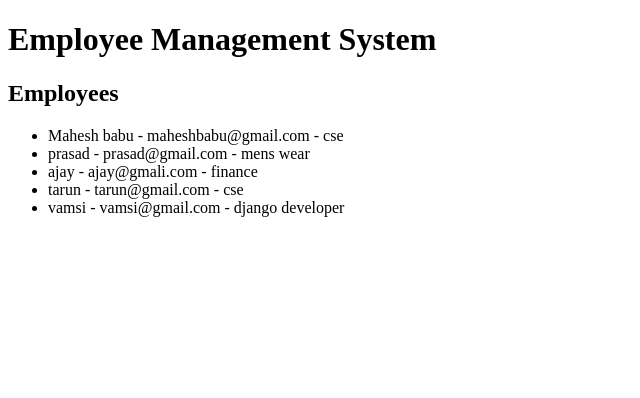
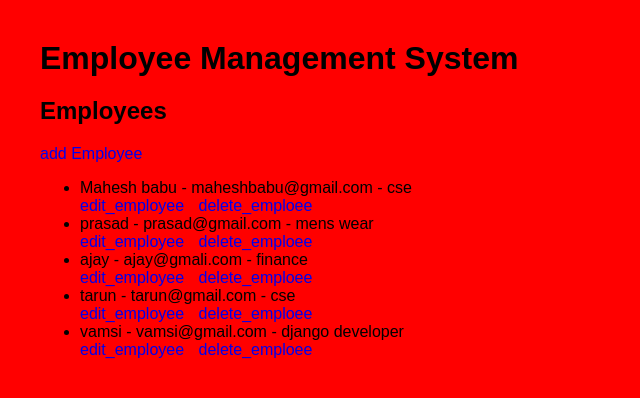
Before and after one commit to Vamsi-Madabathula/Django-Employee-management-system, a Django app: page /employees/ in a window 1280 px wide. Shown: the top 398 px of the page, without its empty margins (0-640 px from the left). Run offline with Django 5.2, Linux system fonts and the light colour scheme; data comes from the database, SQL or seed files in the repository; both versions use the stored data as it was after the commit.

Commit message:
CRUD (add_employee, employee_list, edit_employee, delete_employee) functions written in views and connected CSS with Django

```diff
--- /dev/null
+++ b/employees/static/employees/style.css
@@ -0,0 +1,21 @@
+
+body {
+    font-family: Arial, sans-serif;
+    margin: 40px;
+    background-color: red;
+
+}
+
+h1 {
+    margin-bottom: 10px;
+}
+
+a {
+    text-decoration: none;
+    margin-right: 10px;
+}
+
+button {
+    padding: 8px 15px;
+    cursor: pointer;
+}
--- a/employees/templates/employees/employee_list.html
+++ b/employees/templates/employees/employee_list.html
@@ -1,13 +1,20 @@
+{% load static %}
+<!-- {% load static %} -->
+
 <!DOCTYPE html>
 <html>
 <head>
     <title>Employees</title>
+    <link rel="stylesheet" href="{% static 'employees/style.css' %}">
+    <!-- <link rel="stylesheet" href="{% static 'employees/style.css' %}"> -->
 </head>
 <body>
 
     <h1>Employee Management System</h1>
 
     <h2>Employees</h2>
+    <a href="{% url 'add_employee' %}">add Employee</a>
+
 
     {% if employees %}
         <ul>
@@ -17,6 +24,9 @@
                     {{ employee.email }} -
                     {{ employee.department }}
                 </li>
+
+                <a href="{% url 'edit_employee' employee.id %}">edit_employee</a>
+                <a href="{% url 'delete_employee' employee.id %}">delete_emploee</a>
             {% endfor %}
         </ul>
     {% else %}
--- a/employees/urls.py
+++ b/employees/urls.py
@@ -2,5 +2,8 @@ from django.urls import path
 from . import views
 
 urlpatterns = [
-    path('',views.employee_list, name='employee_list')
+    path('',views.employee_list, name='employee_list'),
+    path('add/',views.add_employee, name='add_employee'),
+    path('edit/<int:id>/',views.edit_employee, name='edit_employee'),
+    path('delete/<int:id>/',views.delete_employee, name='delete_employee')
 ]
--- a/employees/views.py
+++ b/employees/views.py
@@ -1,4 +1,4 @@
-from django.shortcuts import render
+from django.shortcuts import render ,redirect
 from .models import Employee
 # Create your views here.
 
@@ -8,3 +8,47 @@ def employee_list(request):
     return render(request,'employees/employee_list.html', {
         'employees' : employees
     })
+
+def add_employee(request):
+    if request.method == 'POST':
+        name = request.POST['name']
+        email = request.POST['email']
+        phone = request.POST['phone']
+        department = request.POST['department']
+        joining_date = request.POST['joining_date']
+
+        Employee.objects.create(
+            name=name,
+            email=email,
+            phone=phone,
+            department=department,
+            joining_date=joining_date
+        )
+
+        return redirect('employee_list')
+    # HERE BELOWLINE WE ARE NOT SENDING employee OBJECT TO TEMPLATE SO THE DATA WILL NOT DISPLAYED
+    return render(request,'employees/employee_form.html')
+
+def edit_employee(request,id):
+
+    employee = Employee.objects.get(id=id)
+
+    if request.method == 'POST':
+        employee.name = request.POST['name']
+        employee.email = request.POST['email']
+        employee.phone = request.POST['phone']
+        employee.department = request.POST['department']
+        employee.joining_date = request.POST['joining_date']
+
+        employee.save()
+
+        return redirect('employee_list')
+    # HERE BELOWLINE WE ARE SENDING employee OBJECT TO TEMPLATE SO THE DATA WILL DISPLAYED
+    return render(request, 'employees/employee_form.html',{
+        'employee' : employee
+    })
+
+def delete_employee(request,id):
+    employee = Employee.objects.get(id=id)
+    employee.delete()
+    return redirect('employee_list')
```
Also changed, not shown: employees/templates/employees/employee_form.html (added, +48 -0 lines), db.sqlite3.
